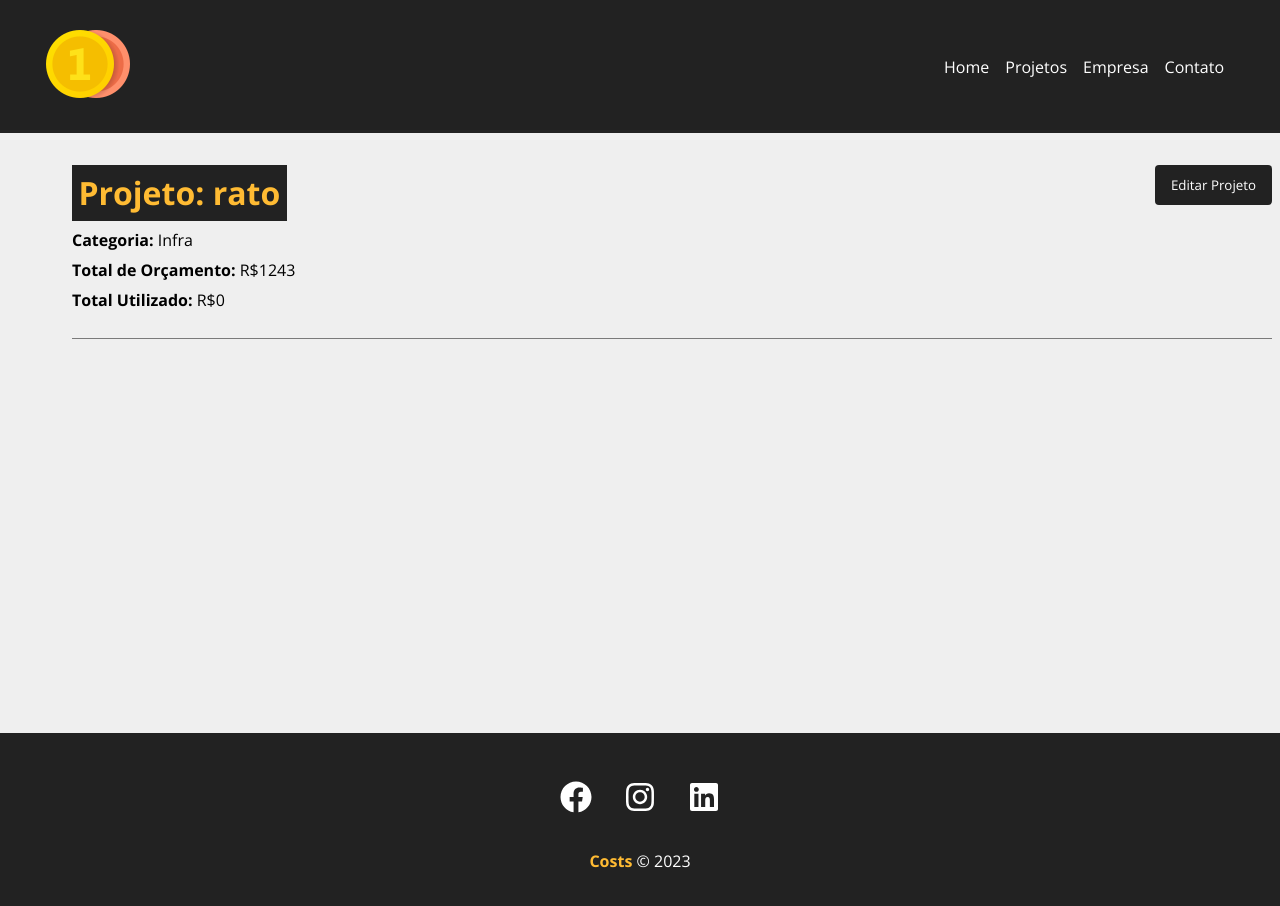
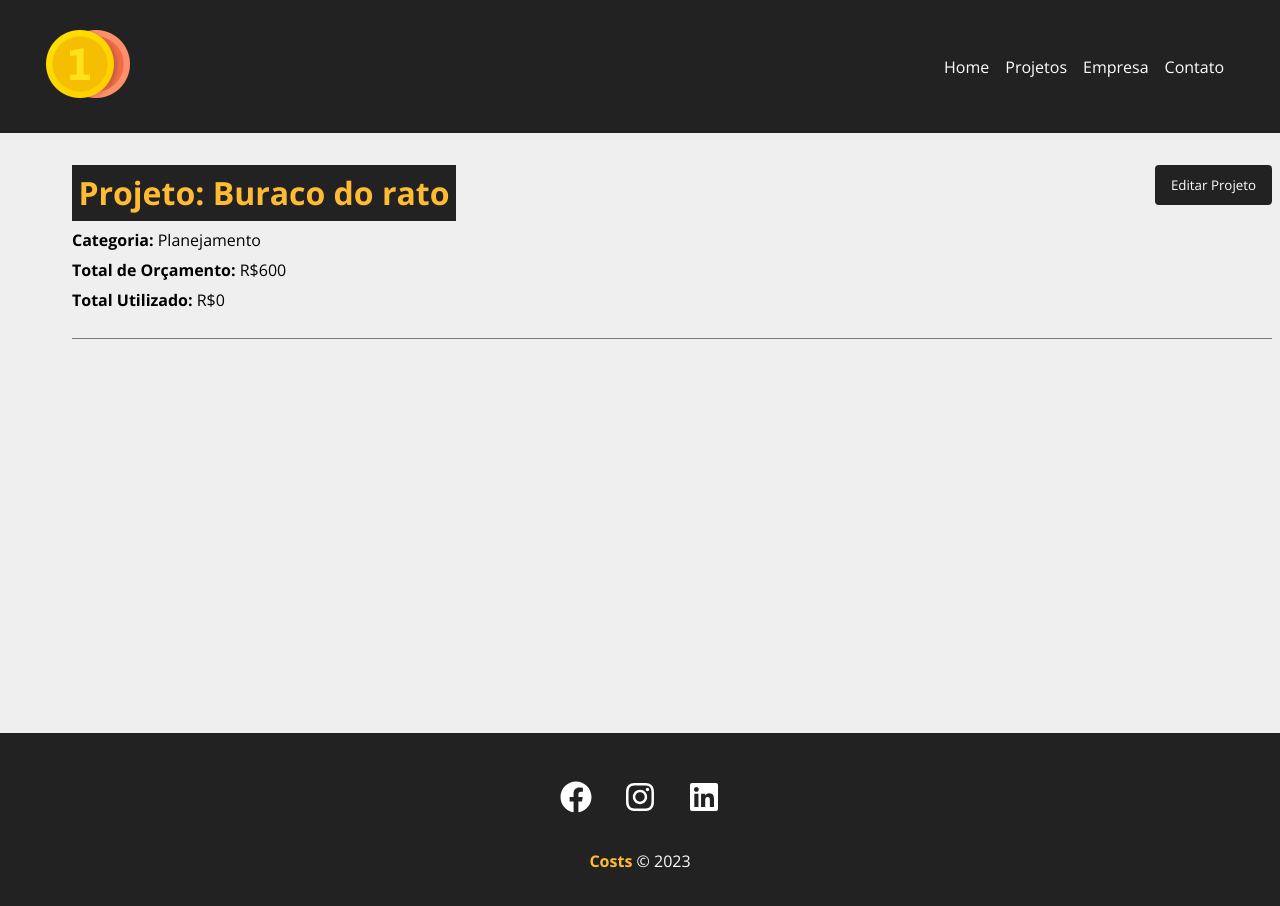
Before and after one commit to MacielDouglas/aplicativoReactCosts, a React (Create React App) app: page /project/1 in a window 1280 px wide. Shown: the top 906 px of the page. Built offline with nearby package versions, Linux system fonts and the light colour scheme; data requests are answered from the project's data file.

Commit message:
Atualisado valores e diminuido setTimeout de Project

```diff
--- a/db.json
+++ b/db.json
@@ -1,19 +1,19 @@
 {
   "projects": [
     {
-      "name": "rato",
-      "budget": "1243",
+      "name": "Buraco do rato",
+      "budget": "600",
       "category": {
-        "id": "1",
-        "name": "Infra"
+        "id": "4",
+        "name": "Planejamento"
       },
       "cost": 0,
       "services": [],
       "id": 1
     },
     {
-      "name": "gato atualizado",
-      "budget": "1198",
+      "name": "Gato Atualizado",
+      "budget": "255",
       "category": {
         "id": "1",
         "name": "Infra"
@@ -23,11 +23,11 @@
       "id": 2
     },
     {
-      "name": "cao",
-      "budget": "23",
+      "name": "Cão de Guarda",
+      "budget": "45",
       "category": {
-        "id": "3",
-        "name": "Desing"
+        "id": "2",
+        "name": "Desenvolvimento"
       },
       "cost": 0,
       "services": [],
--- a/src/components/pages/Project.jsx
+++ b/src/components/pages/Project.jsx
@@ -28,7 +28,7 @@ function Project() {
           setProject(data);
         })
         .catch((err) => console.log(err));
-    }, 2000);
+    }, 300);
   }, [id]);
 
   function editPost(project) {
```
